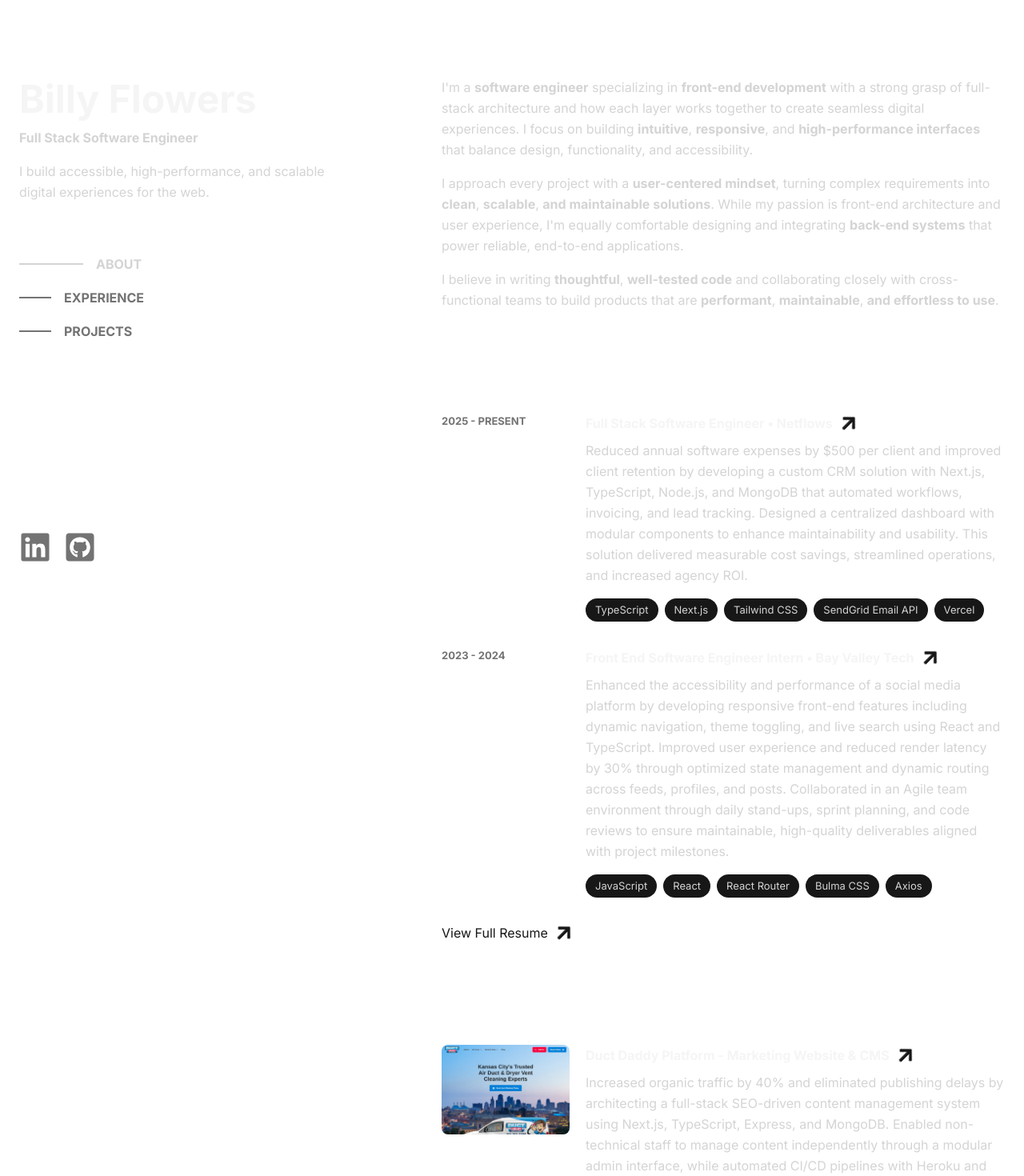
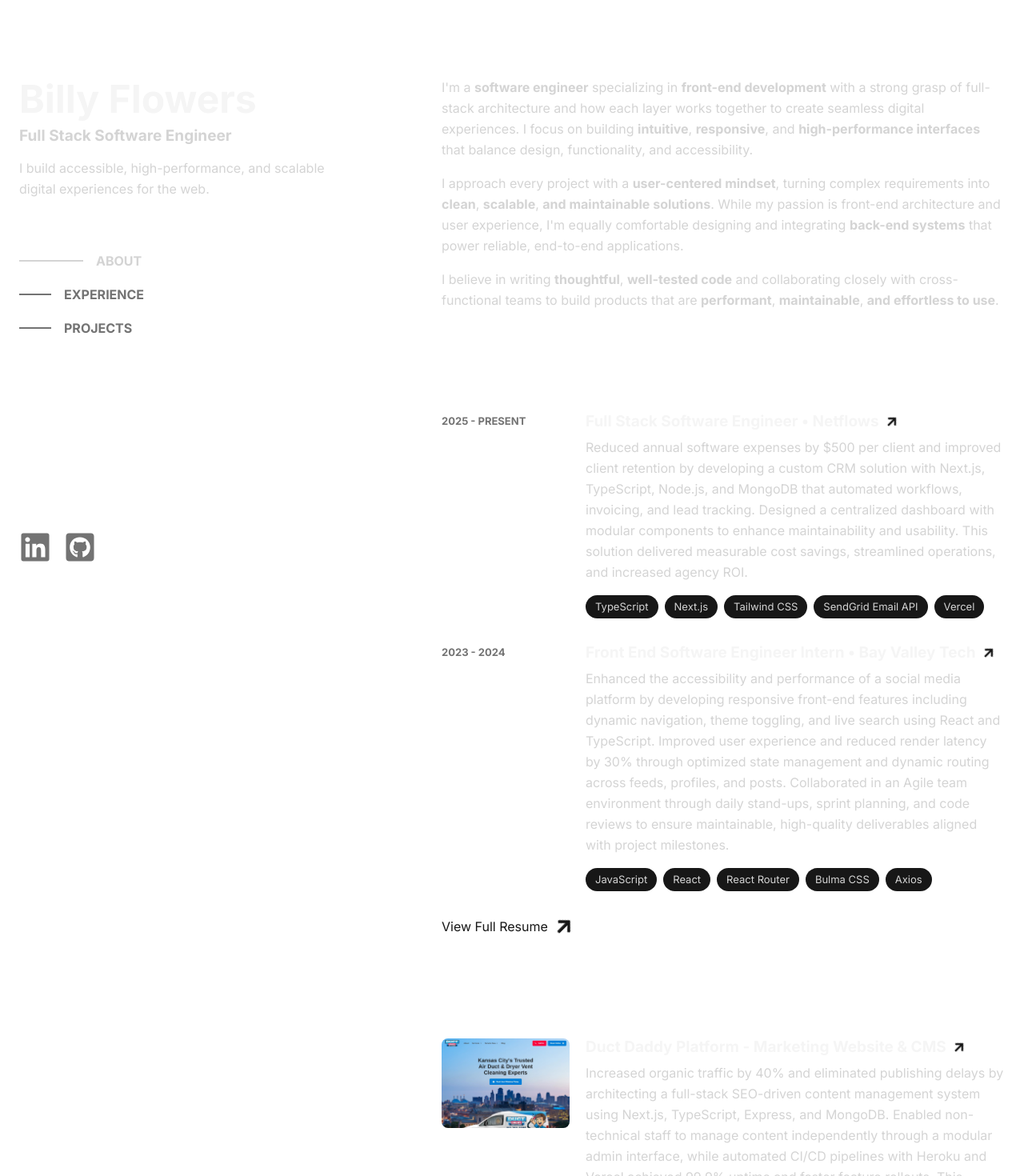
Before and after one commit to flowz0/bswe-portfolio, a Next.js app: page / in a window 1280 px wide. Shown: the top 1470 px of the page at 80% size. Built offline with nearby package versions, Linux system fonts and the light colour scheme.

Commit message:
feat: implement new h6 styling in Sidebar, ExperienceCard, and ProjectCard components

```diff
--- a/components/layout/Sidebar.tsx
+++ b/components/layout/Sidebar.tsx
@@ -24,7 +24,7 @@ export default function Sidebar() {
         <h1 className="text-h2 font-bold text-neutral-100 lg:text-h1">
           Billy Flowers
         </h1>
-        <h2 className="text-p font-bold text-neutral-300 mt-2">
+        <h2 className="text-h6 font-bold text-neutral-300 mt-2">
           Full Stack Software Engineer
         </h2>
         <p className="text-p text-neutral-300 mt-4">
--- a/components/ui/ExperienceCard.tsx
+++ b/components/ui/ExperienceCard.tsx
@@ -18,11 +18,11 @@ export default function ExperienceCard({
       </div>
       <div>
         <Link href={link || "/"} className="flex items-center gap-x-2 group w-fit mt-1 lg:mt-0">
-          <h3 className="text-p font-bold text-neutral-100 transition-colors duration-300 ease-in-out group-hover:text-primary">
+          <h3 className="text-h6 font-bold text-neutral-100 transition-colors duration-300 ease-in-out group-hover:text-primary">
             {title} • {company}
           </h3>
           <div>
-            <FaArrowRight className="size-6 -rotate-45 transition-colors duration-300 ease-in-out group-hover:text-primary" />
+            <FaArrowRight className="size-4 -rotate-45 transition-colors duration-300 ease-in-out group-hover:text-primary" />
           </div>
         </Link>
         <p className="text-p text-neutral-300 mt-2">
--- a/components/ui/ProjectCard.tsx
+++ b/components/ui/ProjectCard.tsx
@@ -31,11 +31,11 @@ export default function ProjectCard({
       }
       <div className="order-1">
         <Link href={link || "/"} className="flex items-center gap-x-2 group w-fit">
-          <h3 className="text-p font-bold text-neutral-100 transition-colors duration-300 ease-in-out group-hover:text-primary">
+          <h3 className="text-h6 font-bold text-neutral-100 transition-colors duration-300 ease-in-out group-hover:text-primary">
             {title}
           </h3>
           <div>
-            <FaArrowRight className="size-6 -rotate-45 transition-colors duration-300 ease-in-out group-hover:text-primary" />
+            <FaArrowRight className="size-4 -rotate-45 transition-colors duration-300 ease-in-out group-hover:text-primary" />
           </div>
         </Link>
         <p className="text-p text-neutral-300 mt-2">
```
